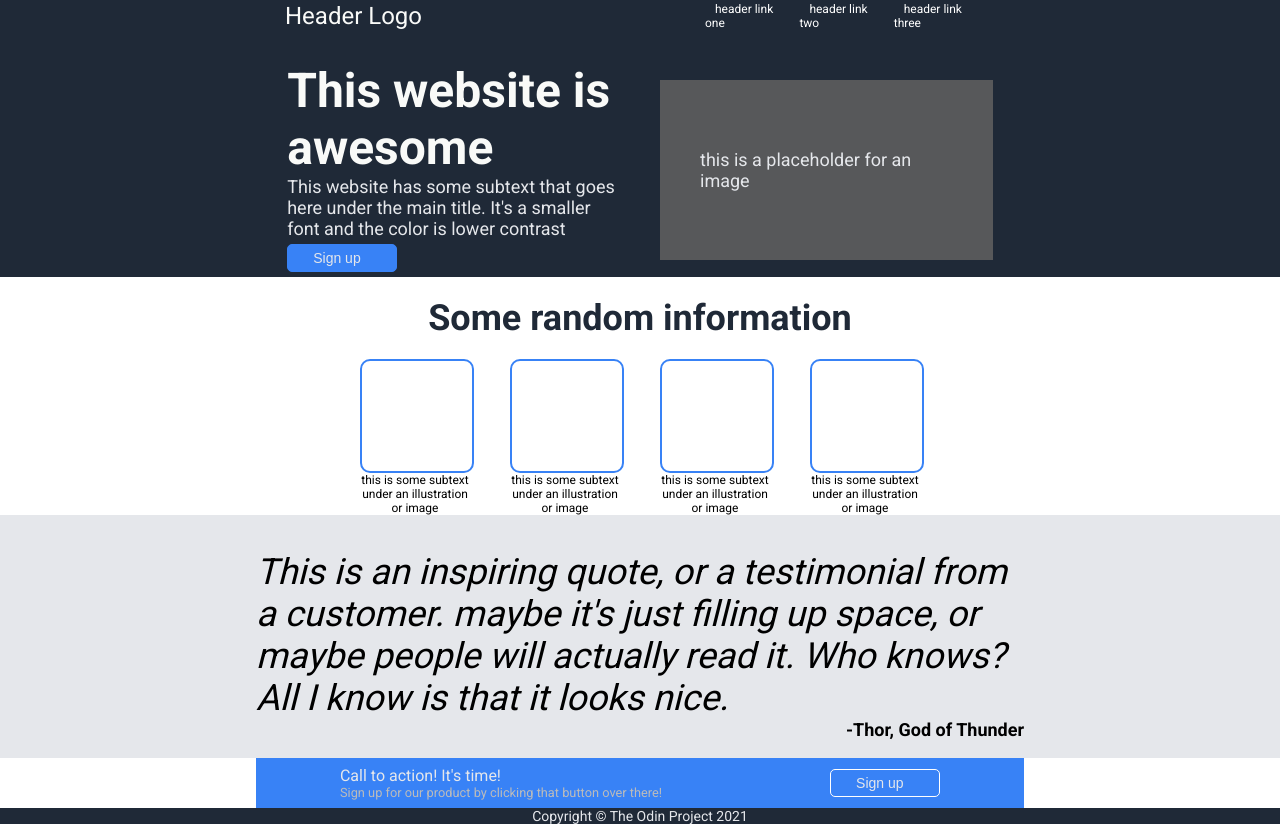
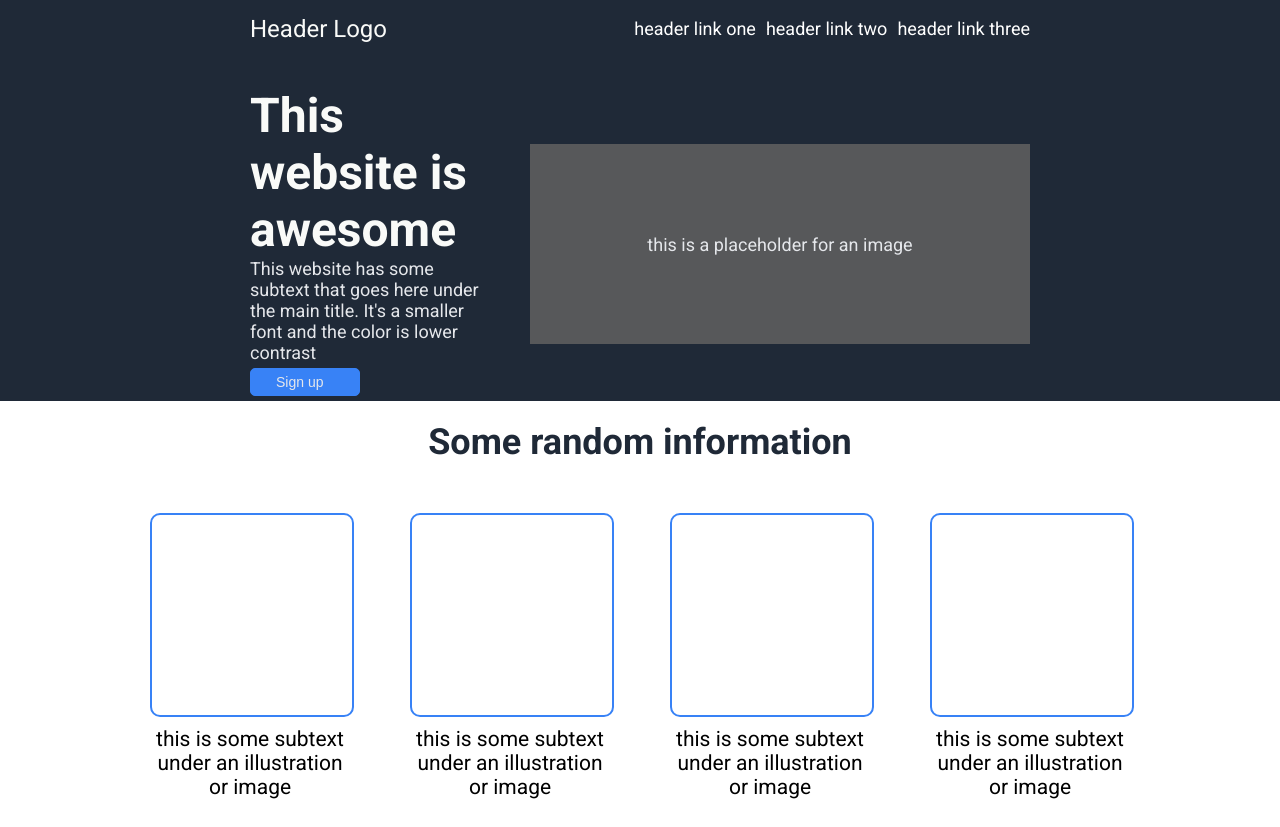
Before and after one commit to Srathpk/Landing, a plain HTML site: page index.html in a window 1280 px wide. Shown: the top 827 px of the page. Drawn offline with Linux system fonts and the light colour scheme.

Commit message:
Removed percentage usage for width and height. Padding was appplied insted

```diff
--- a/index.html
+++ b/index.html
@@ -17,6 +17,7 @@
         </ul>
       </div>
     </div>
+    <div class="main">
       <div class="first_q">
         <div class="first_q_left">
           <h1>This website is awesome</h1>
@@ -55,9 +56,9 @@
 
       <div class="third_q">
         <p class="quote">
-        This is an inspiring quote, or a testimonial from a customer. maybe it's
-        just filling up space, or maybe people will actually read it. Who knows?
-        All I know is that it looks nice.
+          This is an inspiring quote, or a testimonial from a customer. maybe
+          it's just filling up space, or maybe people will actually read it. Who
+          knows? All I know is that it looks nice.
         </p>
         <p class="author">-Thor, God of Thunder</p>
       </div>
@@ -73,6 +74,7 @@
           <button class="button dwn">Sign up</button>
         </div>
       </div>
+    </div>
     <div class="footer">Copyright © The Odin Project 2021</div>
   </body>
 </html>
--- a/styles.css
+++ b/styles.css
@@ -5,82 +5,77 @@ body {
   margin: 0;
   display: flex;
   flex-direction: column;
-  flex-grow: 1;
 }
 
 /*
 The site layout -header/footer aside- is divided in "4 quarters".
-first_q, second_q, third_q and forth_q respectively.
+first_q, second_q, third_q and forth_q. A main container is used
+to accomodate all 4 quarters.
  */
 
 /* START Header, footer, lists and links */
 .header {
-  height: 4%;
   display: flex;
+  justify-content: space-between;
+  width: 100%;
+  align-items: center;
+
   background-color: #1f2937;
-  width: 100%;
+  color: #f9faf8;
   font-size: 24px;
-  color: #f9faf8;
-  justify-content: center;
-  align-items: center;
-  gap: 70px;
 }
 
 .logo {
-  /* display: flex; */
-  width: 25%;
+  padding-left: 250px;
 }
-
 .links {
-  /* display: flex; */
-  width: 25%;
+  padding-right: 250px;
 }
 
 ul {
   display: flex;
-  padding-left: 30px;
   list-style-type: none;
-  font-size: 12px; /*-------------*/
+  font-size: 18px;
   color: #e5e7eb;
 }
 
 li {
-  /* width: 125px; */
-  gap: 20px;
+  padding-left: 10px;
 }
 
 a,
 a:visited {
   text-decoration: none;
   color: white;
-  padding: 10px;
 }
 
 .footer {
-  background-color: #1f2937;
-  /* margin-top: auto; */
-  height: 4%;
   display: flex;
   justify-content: center;
   align-items: center;
+  background-color: #1f2937;
   color: #e5e7eb;
   font-size: 14px;
+  /* margin-top: auto; */
 }
 
+.main {
+  display: flex;
+  flex-direction: column;
+  flex-grow: 1;
+}
 /* End of Header, footer, lists and links */
 
 /* START First quarter */
 
 .first_q {
+  display: flex;
+  /* justify-content: space-between; */
+  /* align-items: center; */
   padding-top: 30px;
   background-color: #1f2937;
-  display: flex;
-  /* flex-grow: 2; */
-  justify-content: center;
-  align-items: center;
   width: 100%;
-  gap: 40px;
-  /* overflow: hidden; */
+  /* gap: 40px; */
 }
 
 /* First quarter is divided in two quarters
@@ -88,18 +83,20 @@ first_q_left and first_q_right */
 
 .first_q_left {
   display: flex;
-  padding: 0px;
   flex-direction: column;
-  width: 26%;
+  padding-left: 250px;
+  padding-right: 50px;
+  /* width: 26%; */
   /* min-width: 26%; */
   /* overflow: hidden; */
 }
 
 .first_q_right {
   display: flex;
+  align-items: center;
+  padding-right: 250px;
+  /* width: 26%; */
   /* flex-direction: column; */
-  align-items: center;
-  width: 26%;
 }
 
 /* First quarters elements */
@@ -111,27 +108,27 @@ h1 {
   font-size: 48px;
   font-weight: bolder;
   color: #f9faf8;
-  overflow: hidden;
+  /* overflow: hidden; */
 }
 
 .subtext {
+  text-align: left;
   margin: 0;
   font-size: 18px;
   color: #e5e7eb;
-  text-align: left;
 }
 
 .img_place {
   display: flex;
+  justify-content: center;
+  align-items: center;
   margin: 0;
   font-size: 18px;
   background-color: #57585a;
   color: #e5e7eb;
-  padding: 40px;
-  width: 300px;
+  padding: 50px;
+  width: 400px;
   height: 100px;
-  justify-content: center;
-  align-items: center;
 }
 
 /* END of first quarter */
@@ -142,15 +139,17 @@ h1 {
   display: flex;
   flex-direction: column;
   align-items: center;
-  height: 32%;
   width: 100%;
+  padding-bottom: 80px;
+  /* height: 32%; */
 }
 
 h2 {
   font-size: 36px;
   font-weight: bolder;
   color: #1f2937;
-  padding: 20px;
+  padding-top: 20px;
+  padding-bottom: 40px;
   margin: 0;
 }
 
@@ -160,26 +159,23 @@ h2 {
 }
 
 .texttile {
-  font-size: 12px;
   text-align: center;
-  width: 110px;
+  font-size: 21px;
+  width: 200px;
+  padding: 10px 10px;
 }
 
 .tile {
   border-radius: 10px;
-  padding: 20px;
   border: 2px solid #3882f6;
-  height: 70px;
-  width: 70px;
+  height: 200px;
+  width: 200px;
+  margin-bottom: 10px;
 }
 
 /* END of second quarter */
 
 /* START third quarter */
-
-/* For the third quarter two containers where used
-one for the quote and one for the name
-of the author of the quote*/
 
 .third_q {
   display: flex;
@@ -190,34 +186,32 @@ of the author of the quote*/
 }
 
 .quote {
-  font-size: 36px;
   display: flex;
+  justify-content: center;
   font-style: italic;
   font-weight: 100;
-  justify-content: center;
-  /* padding-left: 250px;
-  padding-right: 250px; */
-  width: 60%;
-  margin-bottom: 0;
+  font-size: 36px;
+  padding-left: 350px;
+  padding-right: 350px;
 }
 .author {
+  text-align: right;
   font-weight: bolder;
   font-size: 18px;
-  text-align: right;
+  width: 60%;
   /* padding-right: 250px; */
-  width: 60%;
-  margin-top: 0;
+  /* margin-top: 0; */
 }
 
 /*---------------------------------------*/
 
 .forth_q {
   display: flex;
-  flex-grow: 0;
-  height: 15%;
-  width: 100%;
   justify-content: center;
   align-items: center;
+  flex-grow: 0;
+  width: 100%;
+  /* height: 15%; */
 }
 
 .forth_q_clr {
@@ -226,7 +220,7 @@ of the author of the quote*/
   align-items: center;
   background-color: #3882f6;
   width: 60%;
-  height: 50px;
+  /* height: 50px; */
 }
 
 .forth_q_cont {
@@ -237,20 +231,20 @@ of the author of the quote*/
 }
 
 .call2act {
+  display: flex;
   background-color: inherit;
   padding: 0;
   margin: 0;
-  display: flex;
   /* color: #e5e7eb; */
 }
 
 .call2subtext {
+  display: flex;
   background-color: inherit;
   color: #bbbbbb;
   padding: 0;
   margin: 0;
   font-size: 0.8em;
-  display: flex;
   /* color: #e5e7eb; */
 }
 
@@ -258,17 +252,16 @@ of the author of the quote*/
 
 button {
   display: flex;
+  text-align: center;
   background-color: #3882f6;
   color: #e5e7eb;
   padding: 5px 25px;
   font-size: 14px;
   border-radius: 5px;
   width: 110px;
-  text-align: center;
 }
 
 .dwn {
-  /* border: 1px solid #e5e7eb; */
   border: 1px solid #ffffff;
 }
 
@@ -277,8 +270,3 @@ button {
   margin-bottom: 5px;
   border: 1px solid #3882f6;
 }
-
-/* .sign_up_top,
-.sign_up_dwn {
-  display: flex;
-} */
```
Lines whose indentation alone changed are shown as unchanged.
